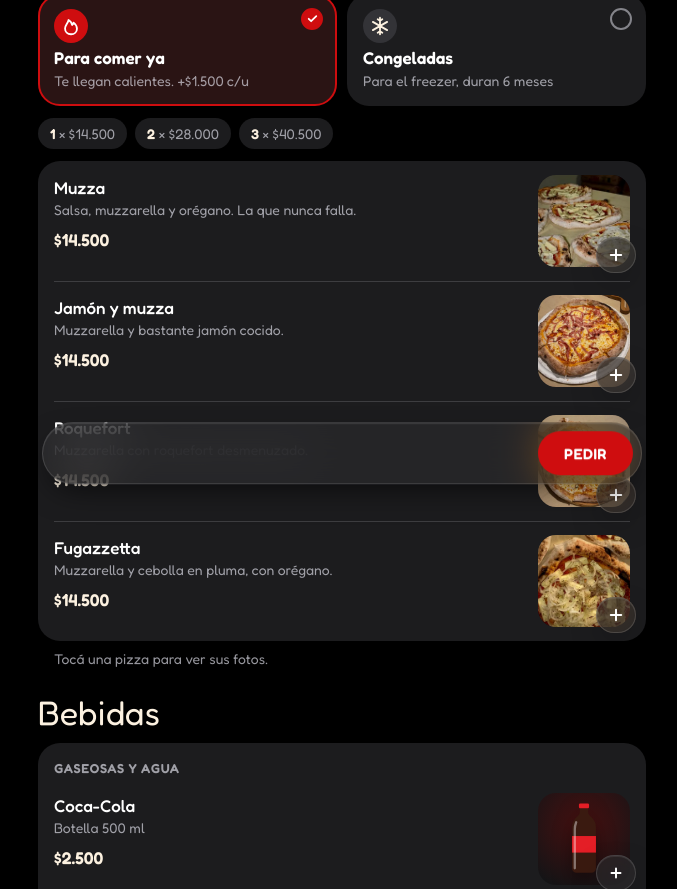
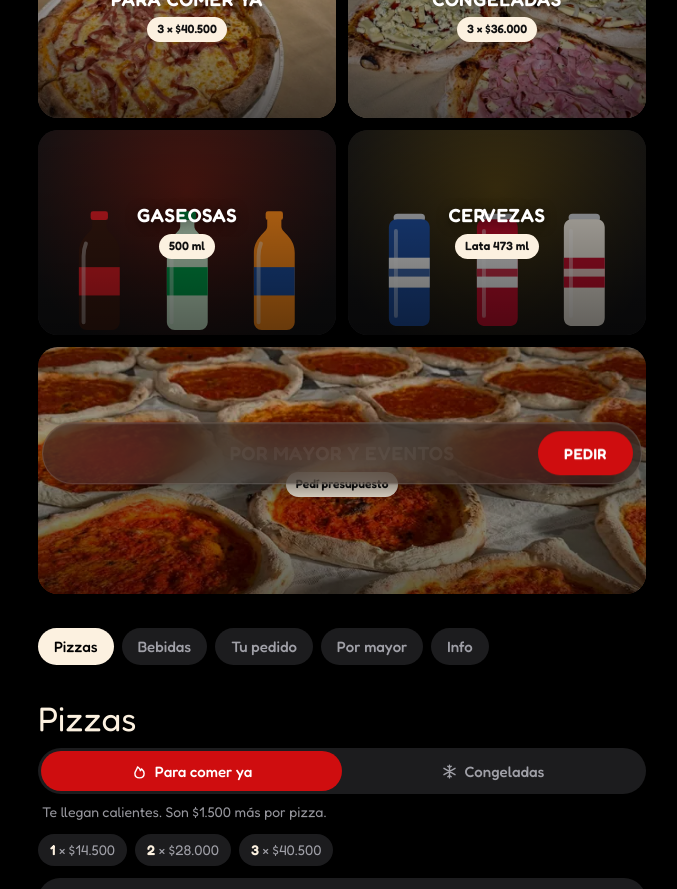
Before and after one commit to giulianofilomeni2-ui/salgueros, a plain HTML site: page index.html in a window 1280 px wide. Shown: the part 401-1290 px from the top of the page, without its empty margins (298-975 px from the left). Drawn offline with Linux system fonts and the light colour scheme; a web font is replaced by a local one.

Commit message:
Categorías con foto, interruptor de servicio y sección por mayor y eventos
Co-Authored-By: Claude Opus 5.5 <noreply@anthropic.com>

```diff
--- a/index.html
+++ b/index.html
@@ -140,20 +140,35 @@ svg.i{width:22px;height:22px;fill:none;stroke:currentColor;stroke-width:2;stroke
 .pie:empty{display:none}
 .grupo{list-style:none;margin:0;padding:0;background:var(--celda);border-radius:var(--radio);overflow:hidden}
 
-/* Servicio: para comer ya o congeladas */
-.modos{display:grid;grid-template-columns:1fr 1fr;gap:10px;margin:0 0 12px;border:0;padding:0}
-.modo{position:relative;display:flex;flex-direction:column;gap:5px;padding:13px 14px;border-radius:var(--radio);background:var(--celda);border:2px solid transparent;cursor:pointer;transition:border-color .25s ease,background-color .25s ease}
-.modo input{position:absolute;opacity:0;pointer-events:none}
-.modo:has(input:checked){border-color:var(--rojo);background:#2a1414}
-.modo:has(input:focus-visible){outline:3px solid var(--rojo-texto);outline-offset:2px}
-.modo-ico{width:34px;height:34px;border-radius:50%;display:grid;place-items:center;background:var(--relleno);color:var(--crema)}
-.modo:has(input:checked) .modo-ico{background:var(--rojo);color:#fff}
-.modo b{font:600 17px/1.15 var(--f-ui)}
-.modo small{font-size:14px;line-height:1.3;color:var(--texto2)}
-.modo .check{position:absolute;top:12px;right:12px;width:22px;height:22px;border-radius:50%;border:2px solid var(--texto3);display:grid;place-items:center}
-.modo:has(input:checked) .check{background:var(--rojo);border-color:var(--rojo)}
-.modo .check svg{width:13px;height:13px;stroke-width:3.2;opacity:0}
-.modo:has(input:checked) .check svg{opacity:1}
+/* Categorías con foto, como en Pedix */
+.categorias{display:grid;grid-template-columns:1fr 1fr;gap:12px;margin:0;padding:0;list-style:none}
+.cat{position:relative;isolation:isolate;display:flex;flex-direction:column;align-items:center;justify-content:center;gap:8px;width:100%;aspect-ratio:16/11;padding:10px;border:0;border-radius:20px;overflow:hidden;background:#141416;color:#fff;text-align:center;cursor:pointer}
+.cat img,.cat .arte{position:absolute;inset:0;z-index:-2;width:100%;height:100%;object-fit:cover;transition:transform .6s var(--curva)}
+.cat::after{content:"";position:absolute;inset:0;z-index:-1;background:linear-gradient(180deg,rgba(0,0,0,.18),rgba(0,0,0,.6))}
+.cat:active img,.cat:active .arte{transform:scale(1.06)}
+.cat b{font:600 19px/1.1 var(--f-ui);letter-spacing:.03em;text-transform:uppercase;text-shadow:0 2px 12px rgba(0,0,0,.65)}
+.cat small{padding:4px 10px;border-radius:999px;background:var(--crema);color:#111;font-size:12px;font-weight:600}
+.cat .arte{display:flex;align-items:flex-end;justify-content:center;gap:3%;padding-top:16%}
+.cat .arte .botella{height:80%;width:auto}
+.categorias .ancha{grid-column:1/-1}
+.ancha .cat{aspect-ratio:16/6.5}
+
+/* Por mayor y eventos */
+.texto-sec{margin:0 4px 14px;font-size:15px;line-height:1.45;color:var(--texto2)}
+.campo.campo-fila{display:flex;align-items:center;justify-content:space-between;gap:12px;padding:0 16px;min-height:52px}
+.campo-fila > span{flex:none}
+.campo.campo-fila input{width:auto;min-width:0;flex:1;padding:14px 0;text-align:right;color-scheme:dark}
+.segmento.chico{width:min(230px,62%);margin:0;padding:2px}
+.segmento.chico label{height:34px;font-size:14px}
+
+/* Servicio: interruptor para comer ya o congeladas */
+.segmento{display:grid;grid-template-columns:1fr 1fr;margin:0 0 8px;padding:3px;border:0;border-radius:999px;background:var(--celda)}
+.segmento label{position:relative;display:flex;align-items:center;justify-content:center;gap:7px;height:40px;border-radius:999px;font-size:15px;font-weight:500;color:var(--texto2);cursor:pointer;transition:background-color .25s ease,color .25s ease}
+.segmento input{position:absolute;opacity:0;pointer-events:none}
+.segmento label:has(input:checked){background:var(--rojo);color:#fff}
+.segmento label:has(input:focus-visible){outline:3px solid var(--rojo-texto);outline-offset:2px}
+.segmento svg{width:17px;height:17px}
+.modo-ayuda{margin:0 4px 12px;font-size:14px;color:var(--texto2)}
 .promos{display:flex;flex-wrap:wrap;gap:8px;margin:0 0 12px;padding:0;list-style:none}
 .promos li{padding:6px 12px;border-radius:999px;background:var(--celda);font-size:14px;color:var(--texto2)}
 .promos b{color:var(--crema);font-weight:600}
@@ -309,32 +324,33 @@ footer b{display:block;font:400 20px/1.4 var(--f-marca);color:var(--crema)}
     </div>
   </section>
 
+  <section class="bloque" id="categorias" aria-labelledby="t-cat">
+    <h2 class="titulo" id="t-cat">Categorías</h2>
+    <ul class="categorias">
+      <li><button type="button" class="cat" data-modo="cocinada" data-ir="menu"><img src="img/cat-comer-ya.webp" alt="" width="720" height="450"><b>Para comer ya</b><small>3 × $40.500</small></button></li>
+      <li><button type="button" class="cat" data-modo="congelada" data-ir="menu"><img src="img/cat-congeladas.webp" alt="" width="720" height="450"><b>Congeladas</b><small>3 × $36.000</small></button></li>
+      <li><button type="button" class="cat" data-ir="gaseosas"><span class="arte" data-arte="coca,sprite,fanta" style="background:radial-gradient(circle at 50% 30%,#5a1a12 0%,#141416 85%)"></span><b>Gaseosas</b><small>500 ml</small></button></li>
+      <li><button type="button" class="cat" data-ir="cervezas"><span class="arte" data-arte="quilmes,brahma,stella" style="background:radial-gradient(circle at 50% 30%,#4a3a12 0%,#141416 85%)"></span><b>Cervezas</b><small>Lata 473 ml</small></button></li>
+      <li class="ancha"><button type="button" class="cat" data-ir="por-mayor"><img src="img/cat-por-mayor.webp" alt="" width="720" height="315"><b>Por mayor y eventos</b><small>Pedí presupuesto</small></button></li>
+    </ul>
+  </section>
+
   <nav class="secciones" id="secciones" aria-label="Secciones">
     <a href="#menu" class="activa">Pizzas</a>
     <a href="#bebidas">Bebidas</a>
     <a href="#pedido">Tu pedido</a>
+    <a href="#por-mayor">Por mayor</a>
     <a href="#info">Info</a>
   </nav>
 
   <section class="bloque" id="menu" aria-labelledby="t-menu">
     <h2 class="titulo" id="t-menu">Pizzas</h2>
-    <fieldset class="modos">
+    <fieldset class="segmento">
       <legend class="sr">¿Cómo las querés?</legend>
-      <label class="modo">
-        <input type="radio" name="modo" value="cocinada" checked>
-        <span class="modo-ico"><svg class="i" viewBox="0 0 24 24" aria-hidden="true"><path d="M12 21c-3.9 0-6.5-2.6-6.5-6.2 0-3.6 3.2-5.6 3.8-9.3 2.4 1.4 3.7 3.6 3.9 5.4.8-.6 1.4-1.6 1.6-2.6 2 1.6 3.7 4.1 3.7 6.6 0 3.5-2.6 6.1-6.5 6.1Z"/></svg></span>
-        <b>Para comer ya</b>
-        <small>Te llegan calientes. +$1.500 c/u</small>
-        <span class="check"><svg class="i" viewBox="0 0 24 24" aria-hidden="true"><path d="m5 12.5 4.5 4.5L19 7.5"/></svg></span>
-      </label>
-      <label class="modo">
-        <input type="radio" name="modo" value="congelada">
-        <span class="modo-ico"><svg class="i" viewBox="0 0 24 24" aria-hidden="true"><path d="M12 3v18M4.2 7.5l15.6 9M4.2 16.5l15.6-9M9.5 4.6 12 6.2l2.5-1.6M9.5 19.4l2.5-1.6 2.5 1.6"/></svg></span>
-        <b>Congeladas</b>
-        <small>Para el freezer, duran 6 meses</small>
-        <span class="check"><svg class="i" viewBox="0 0 24 24" aria-hidden="true"><path d="m5 12.5 4.5 4.5L19 7.5"/></svg></span>
-      </label>
+      <label><input type="radio" name="modo" value="cocinada" checked><svg class="i" viewBox="0 0 24 24" aria-hidden="true"><path d="M12 21c-3.9 0-6.5-2.6-6.5-6.2 0-3.6 3.2-5.6 3.8-9.3 2.4 1.4 3.7 3.6 3.9 5.4.8-.6 1.4-1.6 1.6-2.6 2 1.6 3.7 4.1 3.7 6.6 0 3.5-2.6 6.1-6.5 6.1Z"/></svg>Para comer ya</label>
+      <label><input type="radio" name="modo" value="congelada"><svg class="i" viewBox="0 0 24 24" aria-hidden="true"><path d="M12 3v18M4.2 7.5l15.6 9M4.2 16.5l15.6-9M9.5 4.6 12 6.2l2.5-1.6M9.5 19.4l2.5-1.6 2.5 1.6"/></svg>Congeladas</label>
     </fieldset>
+    <p class="modo-ayuda" id="modo-ayuda"></p>
     <ul class="promos" id="promos" aria-label="Precios: se pueden mezclar sabores"></ul>
     <ul class="grupo carta">
       <li class="item pizza" data-id="muzza" data-sabor="Muzza">
@@ -374,6 +390,27 @@ footer b{display:block;font:400 20px/1.4 var(--f-marca);color:var(--crema)}
     <a class="boton" id="enviar" href="https://wa.me/5493516655499" target="_blank" rel="noopener">
       <svg class="i" viewBox="0 0 24 24" aria-hidden="true"><path d="M12 3.2a8.8 8.8 0 0 0-7.6 13.2L3.2 20.8l4.5-1.2A8.8 8.8 0 1 0 12 3.2Z"/></svg>
       <span>Consultar por WhatsApp</span>
+    </a>
+  </section>
+
+  <section class="bloque" id="por-mayor" aria-labelledby="t-mayor">
+    <h2 class="titulo" id="t-mayor">Por mayor y eventos</h2>
+    <p class="texto-sec">Cumpleaños, juntadas, eventos o para revender: armamos el pedido a medida. Contanos qué necesitás y te pasamos el precio por WhatsApp.</p>
+    <div class="grupo">
+      <label class="campo campo-fila"><span>Cantidad de pizzas</span><input id="mayor-cant" type="number" inputmode="numeric" min="1" step="1" placeholder="Ej: 30"></label>
+      <label class="campo campo-fila"><span>Para cuándo</span><input id="mayor-fecha" type="date"></label>
+      <div class="campo campo-fila">
+        <span id="mayor-modo-titulo">Las querés</span>
+        <fieldset class="segmento chico" aria-labelledby="mayor-modo-titulo">
+          <label><input type="radio" name="mayor-modo" value="cocinadas" checked>Cocinadas</label>
+          <label><input type="radio" name="mayor-modo" value="congeladas">Congeladas</label>
+        </fieldset>
+      </div>
+      <label class="campo"><span class="sr">Comentario</span><input id="mayor-com" placeholder="Para qué es, sabores, dónde (opcional)"></label>
+    </div>
+    <a class="boton" id="enviar-mayor" href="https://wa.me/5493516655499" target="_blank" rel="noopener">
+      <svg class="i" viewBox="0 0 24 24" aria-hidden="true"><path d="M12 3.2a8.8 8.8 0 0 0-7.6 13.2L3.2 20.8l4.5-1.2A8.8 8.8 0 1 0 12 3.2Z"/></svg>
+      <span>Pedir presupuesto por WhatsApp</span>
     </a>
   </section>
 
@@ -528,7 +565,7 @@ footer b{display:block;font:400 20px/1.4 var(--f-marca);color:var(--crema)}
     if (b.grupo !== grupoActual) {
       grupoActual = b.grupo;
       var cab = document.createElement('li');
-      cab.className = 'subcab'; cab.textContent = GRUPOS_BEBIDAS[b.grupo];
+      cab.className = 'subcab'; cab.id = b.grupo; cab.textContent = GRUPOS_BEBIDAS[b.grupo];
       listaBebidas.appendChild(cab);
     }
     var li = document.createElement('li');
@@ -539,6 +576,13 @@ footer b{display:block;font:400 20px/1.4 var(--f-marca);color:var(--crema)}
       '<span class="prod-foto" style="background:radial-gradient(circle at 50% 35%,' + b.fondo + ' 0%,#141416 90%)">' + dibujo(b) + '</span></button>' +
       '<button type="button" class="sumar vidrio" aria-label="Sumar una ' + b.nombre + '">' + MAS + '<span class="cant"></span></button>';
     listaBebidas.appendChild(li);
+  });
+
+  // Dibujos de las categorías de bebidas
+  todos('[data-arte]').forEach(function (el) {
+    el.innerHTML = el.dataset.arte.split(',').map(function (id) {
+      return dibujo(BEBIDAS.filter(function (b) { return b.id === id; })[0]);
+    }).join('');
   });
 
   var pizzas = todos('.pizza'), bebidas = todos('.bebida');
@@ -598,6 +642,18 @@ footer b{display:block;font:400 20px/1.4 var(--f-marca);color:var(--crema)}
     r.addEventListener('change', function () { modo = r.value; actualizar(); });
   });
 
+  // Categorías: las de pizzas además eligen el servicio; todas bajan a su lista
+  todos('.cat').forEach(function (b) {
+    b.addEventListener('click', function () {
+      if (b.dataset.modo) {
+        $('input[name=modo][value="' + b.dataset.modo + '"]').checked = true;
+        modo = b.dataset.modo;
+        actualizar();
+      }
+      document.getElementById(b.dataset.ir).scrollIntoView({ behavior: 'smooth', block: 'start' });
+    });
+  });
+
   function cambiar(clave, d) {
     cantidades[clave] = Math.max(0, Math.min(MAXIMO, (cantidades[clave] || 0) + d));
     actualizar();
@@ -627,6 +683,7 @@ footer b{display:block;font:400 20px/1.4 var(--f-marca);color:var(--crema)}
       var sabor = li.dataset.sabor, c = pintarItem(li, li.dataset.id, sabor);
       if (c) { nPizzas += c; lineasPizza.push('- ' + c + ' ' + sabor); htmlPizzas += lineaHtml(li.dataset.id, sabor, c); }
     });
+    $('#modo-ayuda').textContent = modo === 'cocinada' ? 'Te llegan calientes. Son $1.500 más por pizza.' : 'Para el freezer: duran 6 meses y se terminan en tu horno.';
     $('#promos').innerHTML = [1, 2, 3].map(function (k) { return '<li><b>' + k + '</b> × ' + plata(precioPizzas(k)) + '</li>'; }).join('');
 
     BEBIDAS.forEach(function (b) {
@@ -666,6 +723,22 @@ footer b{display:block;font:400 20px/1.4 var(--f-marca);color:var(--crema)}
     if (abierta) pintarHoja();
     mostrarBarra();
   }
+
+  // Por mayor y eventos: el mensaje de presupuesto se arma con lo que completen
+  var enviarMayor = $('#enviar-mayor');
+  function armarMayor() {
+    var cant = parseInt($('#mayor-cant').value, 10), fecha = $('#mayor-fecha').value, com = $('#mayor-com').value.trim();
+    var tipo = $('input[name=mayor-modo]:checked').value, nombre = campos[0].value.trim();
+    if (fecha) { var f = fecha.split('-'); fecha = f[2] + '/' + f[1] + '/' + f[0]; }
+    enviarMayor.href = wa("Hola Salguero's! Quiero un presupuesto por mayor / evento:" +
+      '\nCantidad: ' + (cant > 0 ? cant + ' pizzas' : '(a definir)') +
+      '\nPara: ' + (fecha || '(a definir)') +
+      '\nLas quiero: ' + tipo +
+      (com ? '\nComentario: ' + com : '') + (nombre ? '\nNombre: ' + nombre : ''));
+  }
+  todos('#por-mayor input').forEach(function (c) { c.addEventListener('input', armarMayor); c.addEventListener('change', armarMayor); });
+  campos[0].addEventListener('input', armarMayor);
+  armarMayor();
 
   cuenta.addEventListener('click', function (e) {
     var b = e.target.closest('button[data-d]');
```
Also changed, not shown: img/cat-comer-ya.webp (added), img/cat-congeladas.webp (added), img/cat-por-mayor.webp (added).
